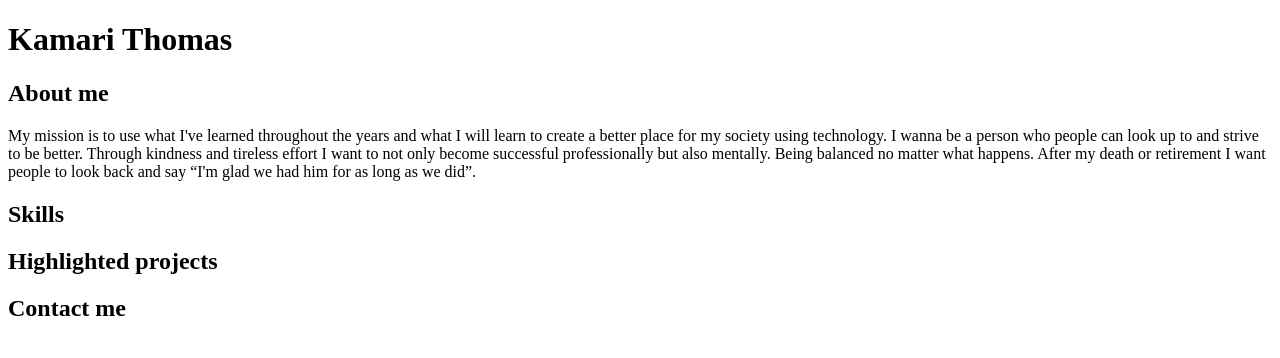
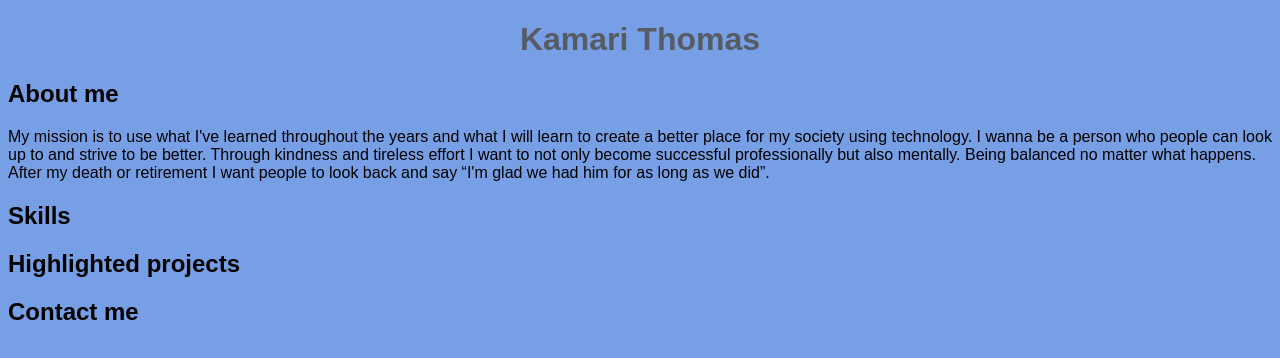
Before and after one commit to MARI465/MARI465.github.io, a plain HTML site: page index.html in a window 1280 px wide. Drawn offline with Linux system fonts and the light colour scheme.

Commit message:
adding style

```diff
--- a/index.html
+++ b/index.html
@@ -3,6 +3,7 @@
 
     <head>
         <title>CSCE 190 WEBSITE</title>
+        <link rel="stylesheet" href="styles.css">
     </head>
 
     <body>
--- /dev/null
+++ b/styles.css
@@ -0,0 +1,8 @@
+body {
+background: #779FE5;
+font-family: Arial, Helvetica, sans-serif;
+}
+h1 {
+color: #575B63;
+text-align: center;
+}
```
